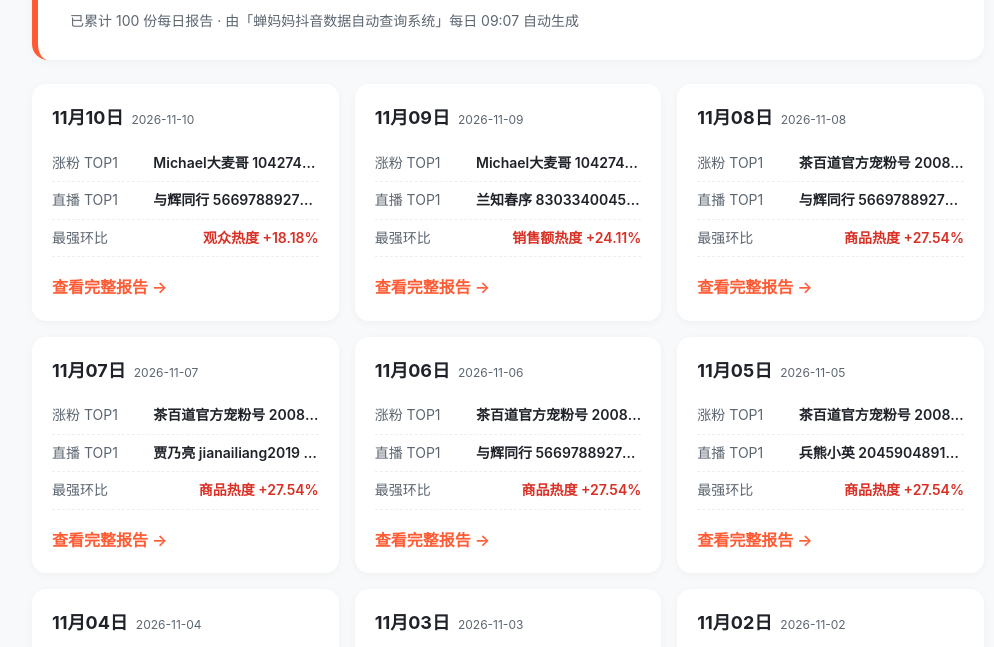
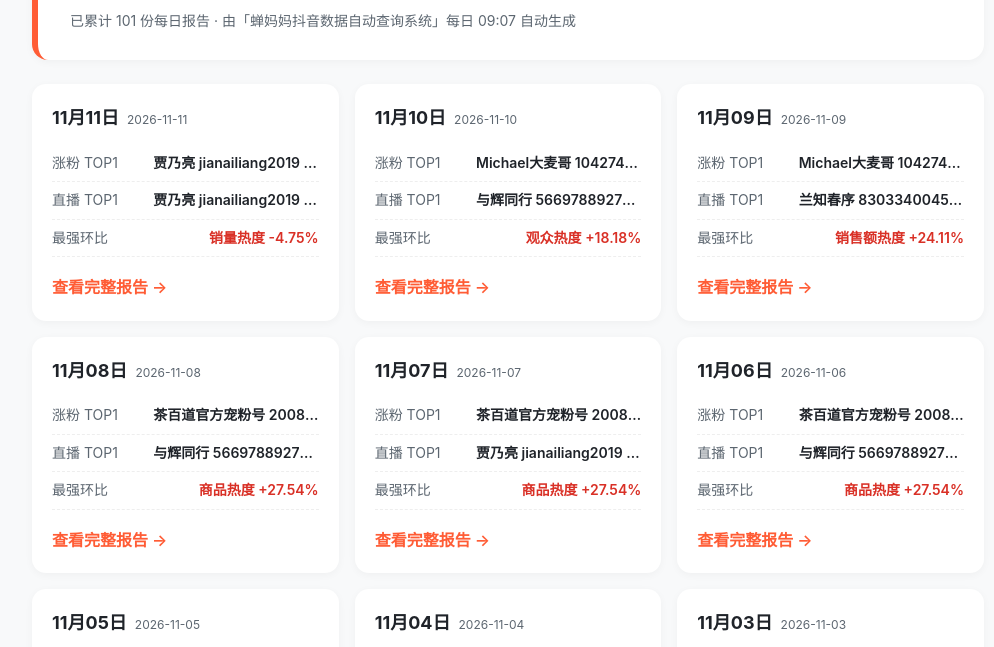
Before and after one commit to 9725-create/chanmama-douyin-daily, a plain HTML site: page index.html in a window 1280 px wide. Shown: the part 106-753 px from the top of the page, without its empty margins (132-1126 px from the left). Drawn offline with Linux system fonts and the light colour scheme.

Commit message:
update 2026-11-12T02:02:21Z

```diff
--- a/index.html
+++ b/index.html
@@ -30,9 +30,19 @@
   <div class="container">
     <header>
       <h1>蝉妈妈抖音日报 · 总览看板</h1>
-      <div class="meta">已累计 100 份每日报告 · 由「蝉妈妈抖音数据自动查询系统」每日 09:07 自动生成</div>
+      <div class="meta">已累计 101 份每日报告 · 由「蝉妈妈抖音数据自动查询系统」每日 09:07 自动生成</div>
     </header>
     <div class="grid">
+
+        <div class="card">
+          <div class="card-date">11月11日 <span class="card-sub">2026-11-11</span></div>
+          <ul class="card-stats">
+            <li><span class="k">涨粉 TOP1</span><span class="v">贾乃亮 jianailiang2019 +34.6w</span></li>
+            <li><span class="k">直播 TOP1</span><span class="v">贾乃亮 jianailiang2019 1000w+ 20,409,352</span></li>
+            <li><span class="k">最强环比</span><span class="v up">销量热度 -4.75%</span></li>
+          </ul>
+          <a class="card-link" href="./%E8%9D%89%E5%A6%88%E5%A6%88_2026-11-11_%E6%8A%96%E9%9F%B3%E5%B9%B3%E5%8F%B0%E6%95%B0%E6%8D%AE%E5%88%86%E6%9E%90%E6%8A%A5%E5%91%8A.html">查看完整报告 →</a>
+        </div>
 
         <div class="card">
           <div class="card-date">11月10日 <span class="card-sub">2026-11-10</span></div>
```
